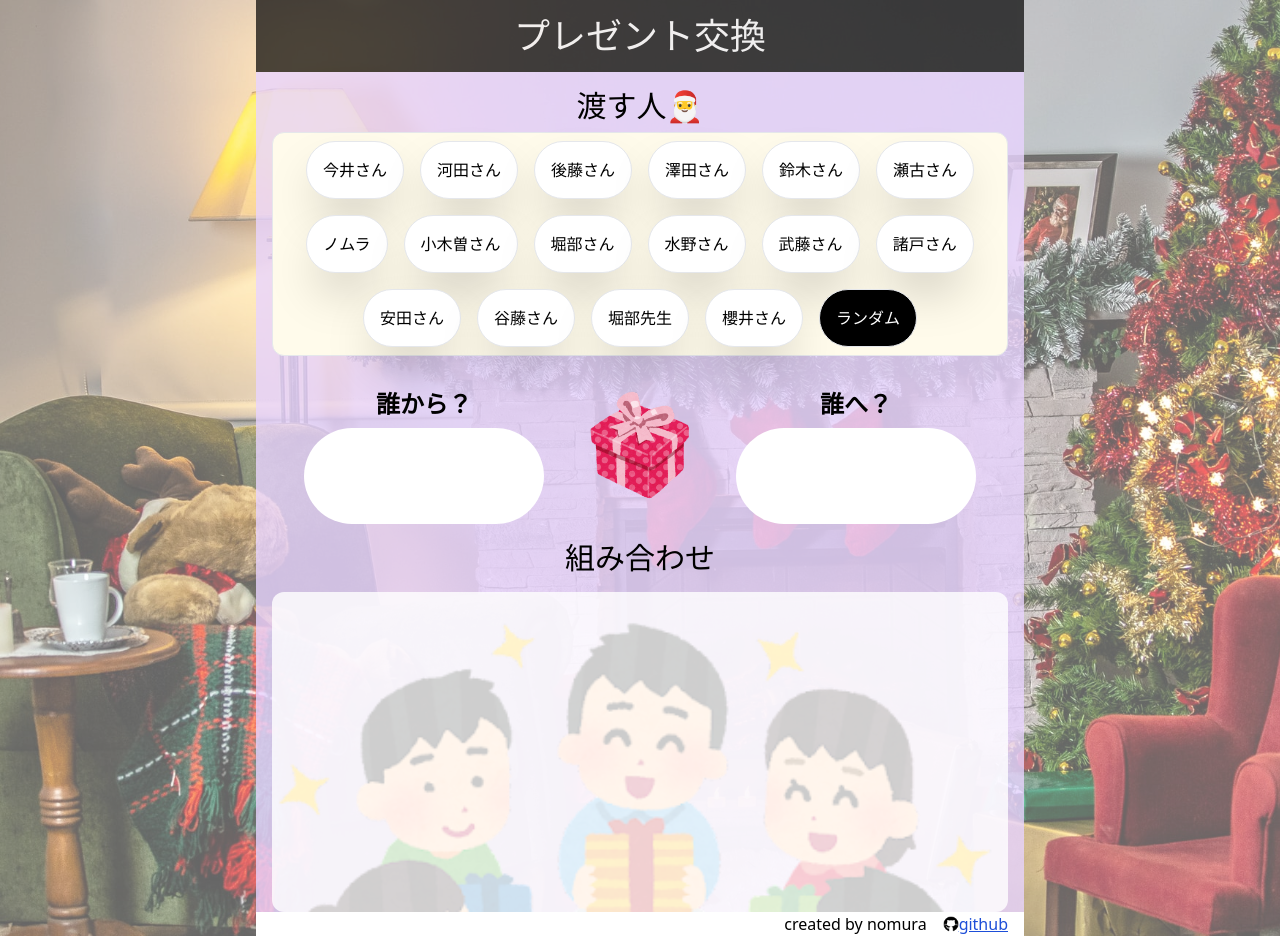
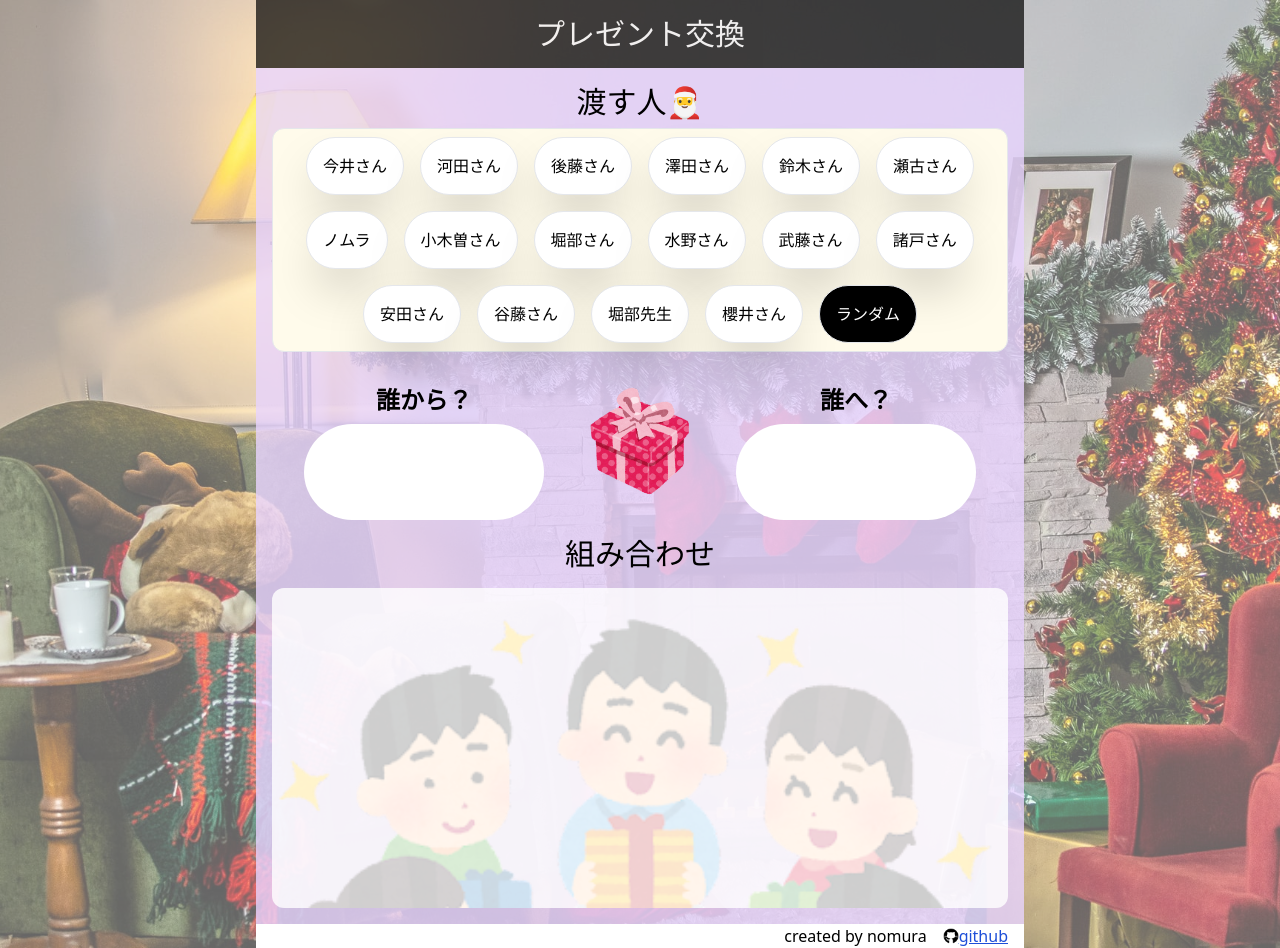
Before and after one commit to mitsuki3553/kuji, a website: page index.html in a window 1280 px wide. Drawn offline with Linux system fonts and the light colour scheme.

Commit message:
🎨 スタイル変更

```diff
--- a/index.html
+++ b/index.html
@@ -20,7 +20,7 @@
       bg-christmas1 bg-[rgba(255,255,255,0.4)] bg-blend-lighten bg-cover
     "
   >
-    <header class="bg-black text-white text-4xl opacity-70 py-4">
+    <header class="bg-black text-white text-3xl opacity-70 py-4">
       プレゼント交換
     </header>
     <main class="flex-auto bg-purple-200 bg-opacity-80">
@@ -87,8 +87,7 @@
           bg-no-repeat
           bg-cover
           rounded-xl
-          mt-4
-          mx-4
+          m-4
           min-h-[20rem]
         "
       ></div>
```
Also changed, not shown: dist.css.
